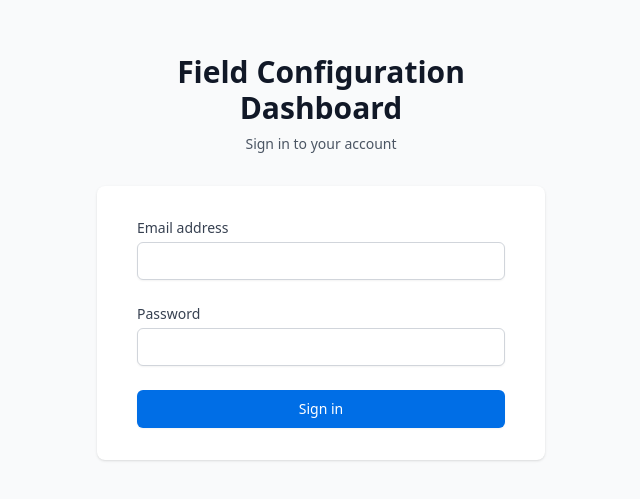
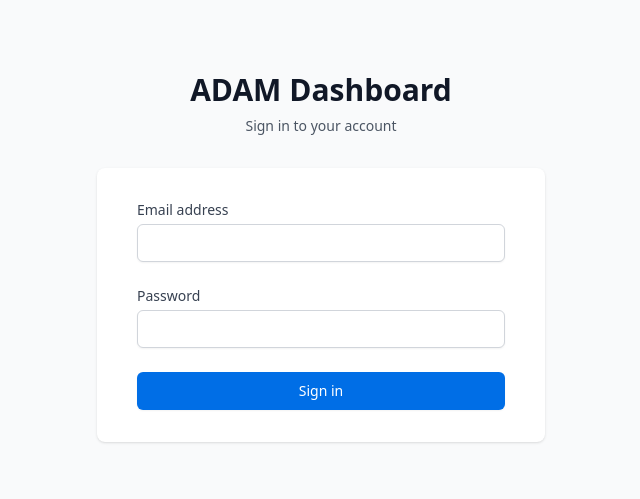
Before and after one commit to Soundpauli/ADAM, a React (Vite) app: page /fields in a window 1280 px wide. Shown: the part 155-654 px from the top of the page, without its empty margins (319-959 px from the left). Built offline with nearby package versions, Linux system fonts and the light colour scheme; no server answers.

Commit message:
Updated LoginPage.tsx

```diff
--- a/src/pages/LoginPage.tsx
+++ b/src/pages/LoginPage.tsx
@@ -30,7 +30,7 @@ const LoginPage = () => {
     <div className="flex min-h-screen flex-col justify-center bg-gray-50 py-12 sm:px-6 lg:px-8">
       <div className="sm:mx-auto sm:w-full sm:max-w-md">
         <h2 className="mt-6 text-center text-3xl font-extrabold text-gray-900">
-          Field Configuration Dashboard
+          ADAM Dashboard
         </h2>
         <p className="mt-2 text-center text-sm text-gray-600">
           Sign in to your account
```
